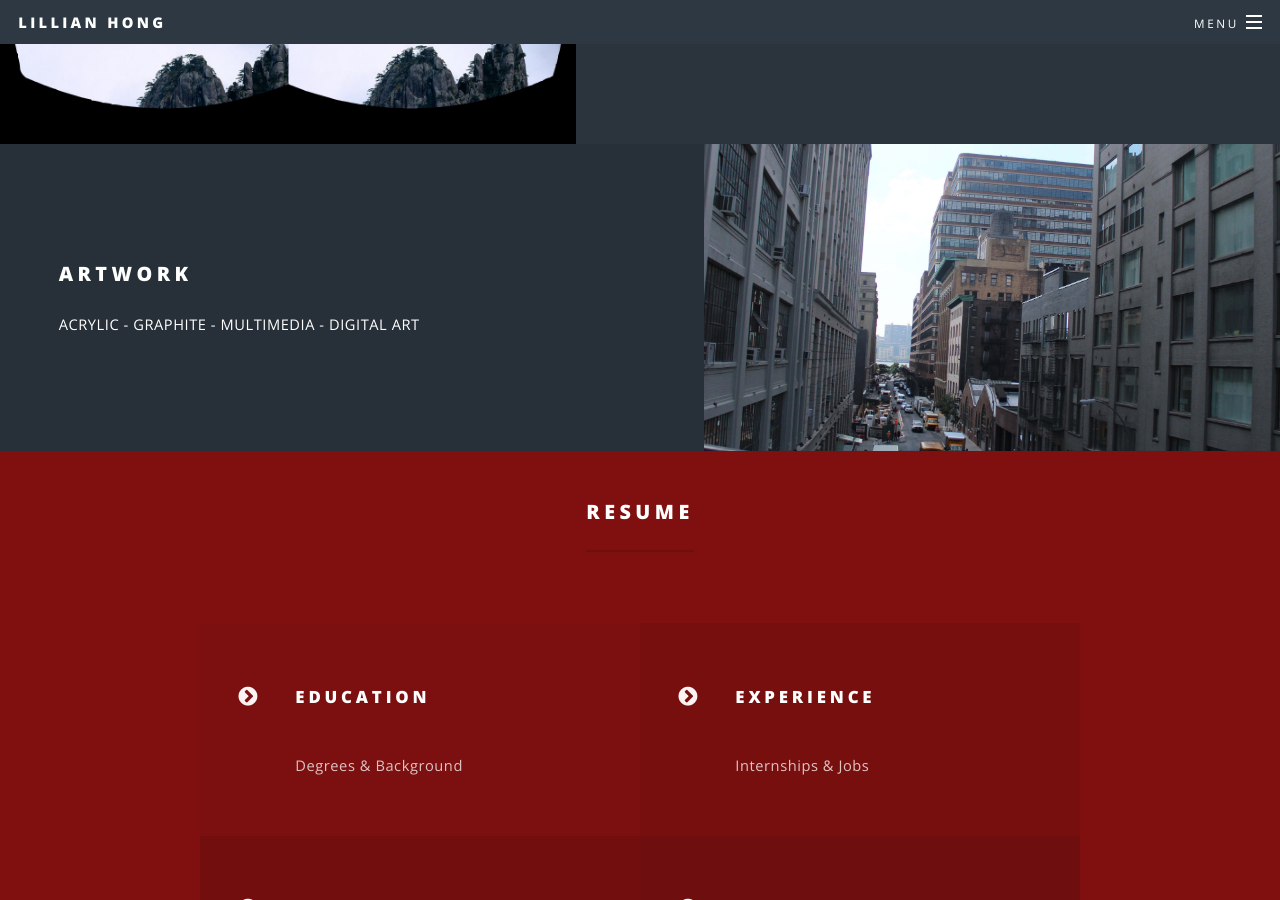
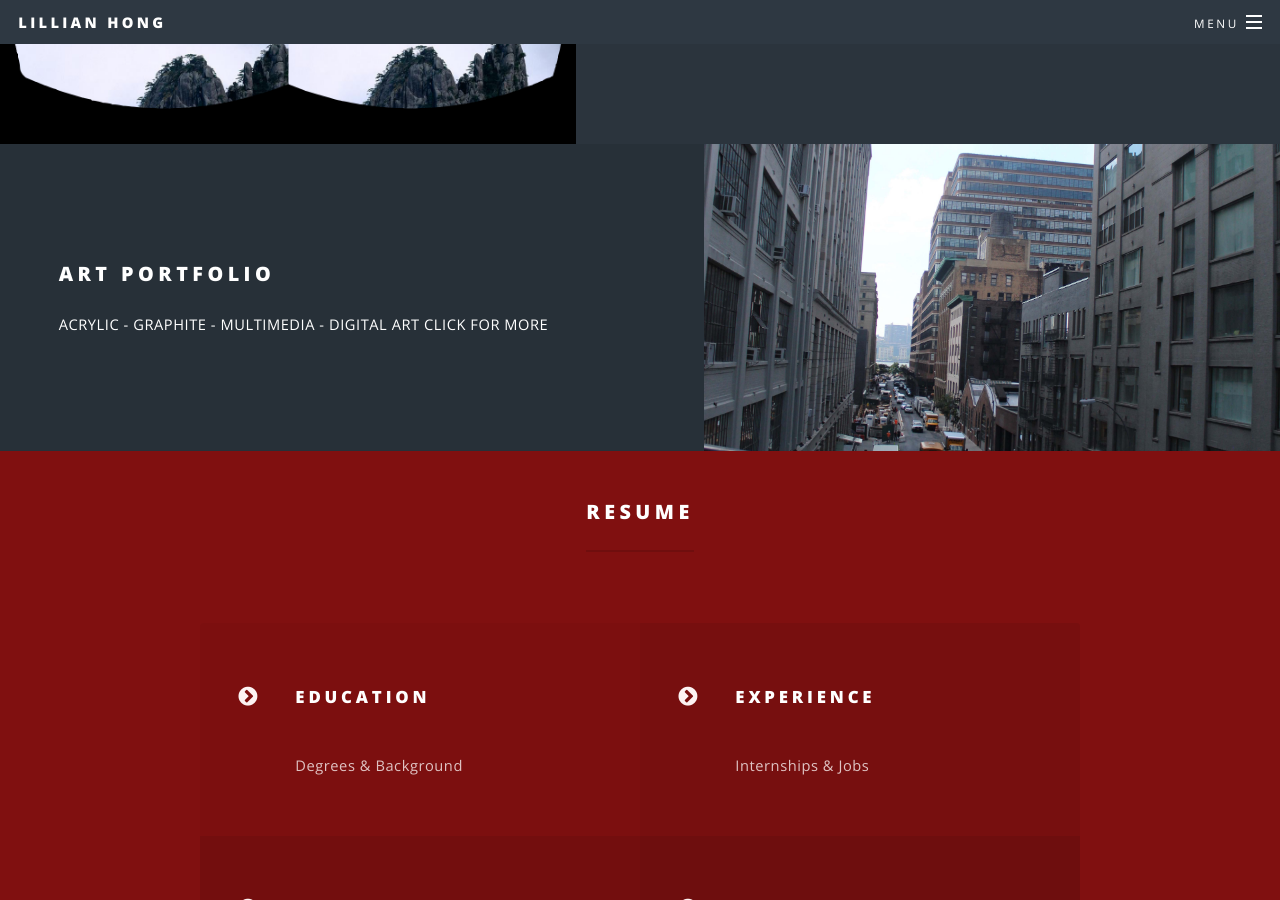
Before and after one commit to lillianhong/lillianhong.github.io, a Jekyll site: the page built from index.md, in a window 1280 px wide and 900 px high, scrolled down 1424 px. Built offline with Jekyll 4.4.1, drawn with Linux system fonts in a browser that asks for light colours.

Commit message:
Artwork header update

```diff
--- a/_pages/2artwork.html
+++ b/_pages/2artwork.html
@@ -1,8 +1,8 @@
 ---
 key: 2
-title: Artwork
+title: Art Portfolio
 permalink: /artwork/
-excerpt: ACRYLIC - GRAPHITE - MULTIMEDIA - DIGITAL ART
+excerpt: ACRYLIC - GRAPHITE - MULTIMEDIA - DIGITAL ART <br> <a href="http://lillianhong.github.io/artwork/"> CLICK FOR MORE</a>
 image: pic02.jpg
 background-image: pic02.jpg
 ---
```
